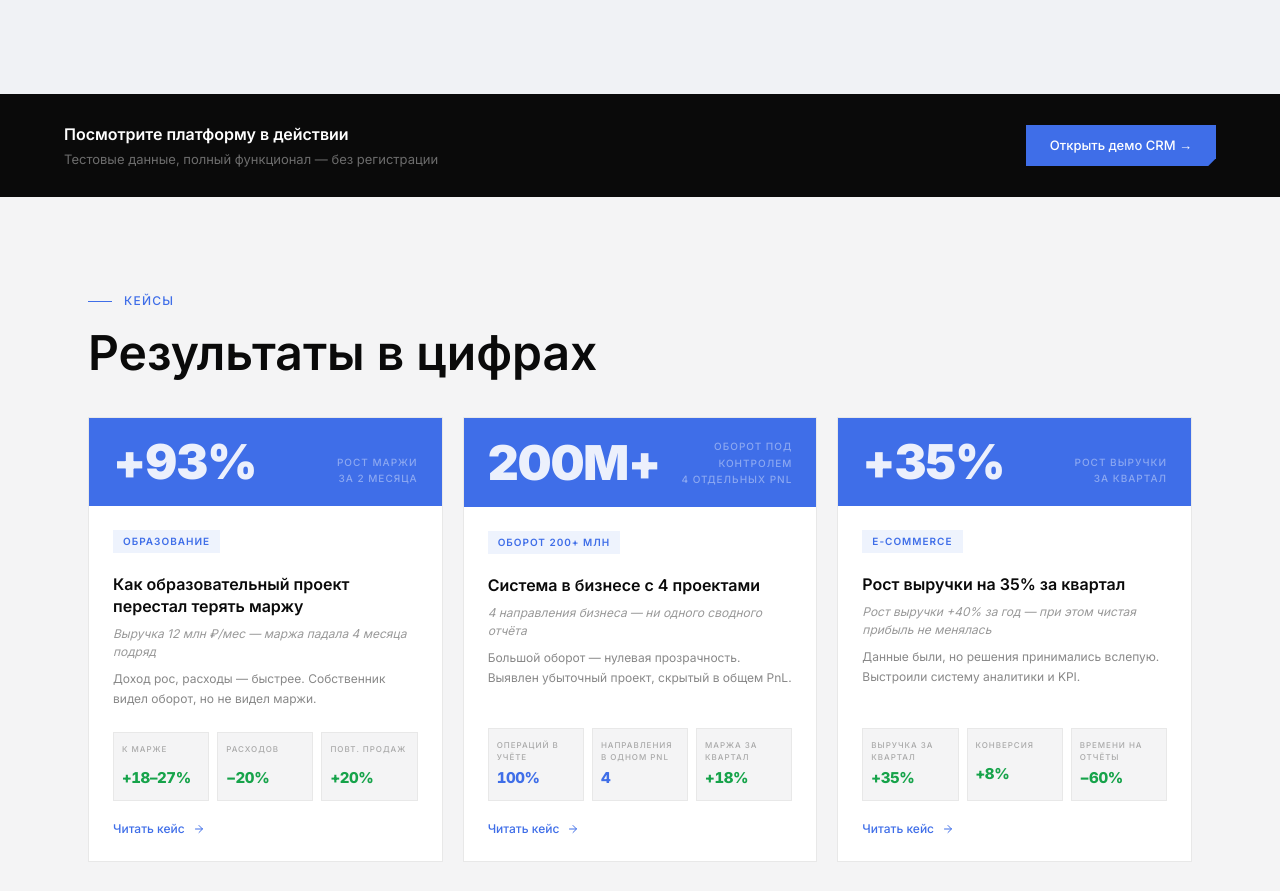
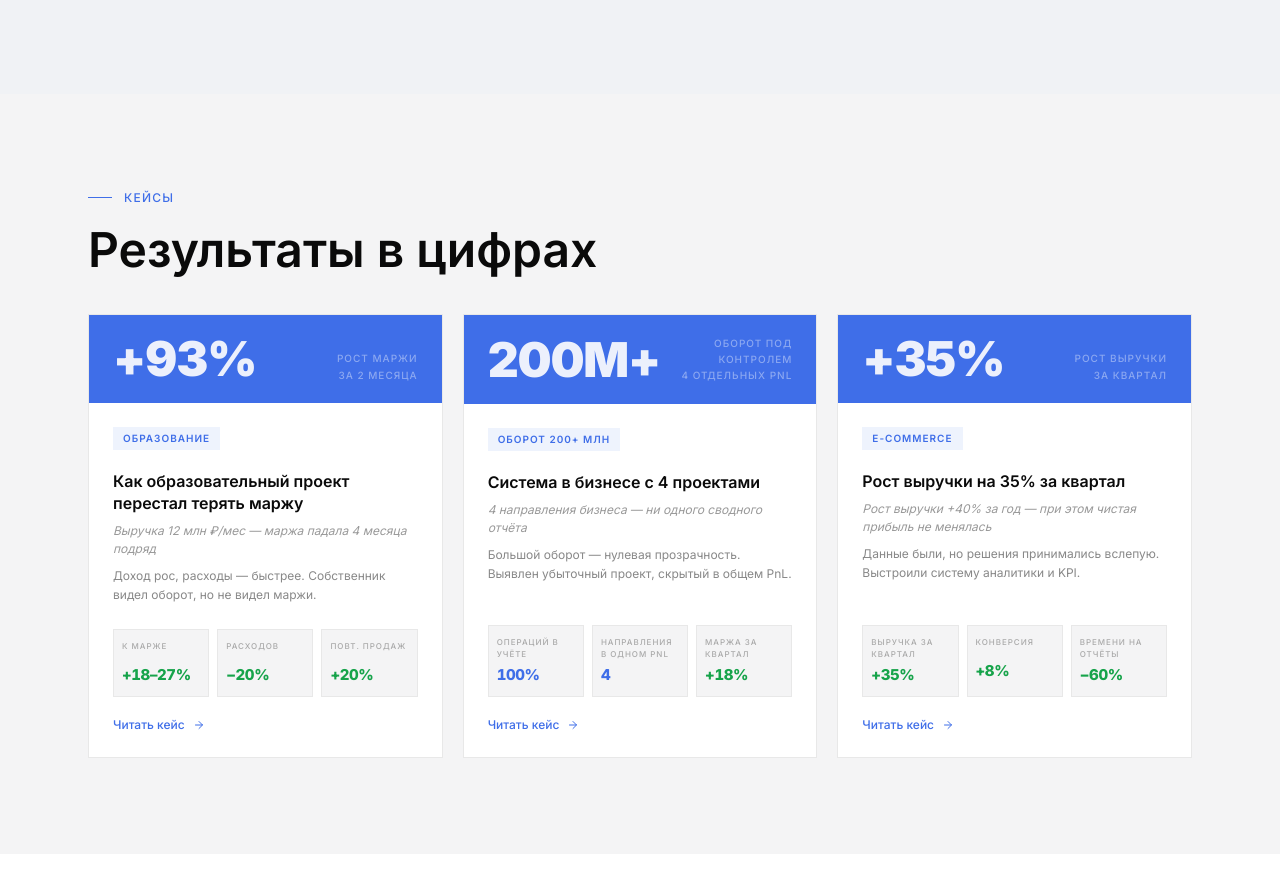
Before and after one commit to Cyclonecenter7/aivision-landing, a React (Vite) app: page / in a window 1280 px wide. Shown: the part 2397-3288 px from the top of the page. Built offline with nearby package versions, Linux system fonts and the light colour scheme; no server answers.

Commit message:
feat(landing): remove DemoStrip banner

```diff
--- a/src/pages/Landing.jsx
+++ b/src/pages/Landing.jsx
@@ -6,7 +6,6 @@ import Navbar from '@/components/landing/Navbar';
 import Hero from '@/components/landing/Hero';
 import Problem from '@/components/landing/Problem';
 import Products from '@/components/landing/Products';
-import DemoStrip from '@/components/landing/DemoStrip';
 import Cases from '@/components/landing/Cases';
 import ComparisonWithForm from '@/components/landing/ComparisonWithForm';
 import Diagnosis from '@/components/landing/Diagnosis';
@@ -41,7 +40,6 @@ export default function Landing() {
       <Hero />
       <Problem />
       <Products />
-      <DemoStrip />
       <Cases />
       <ComparisonWithForm />
       <Diagnosis />
```
